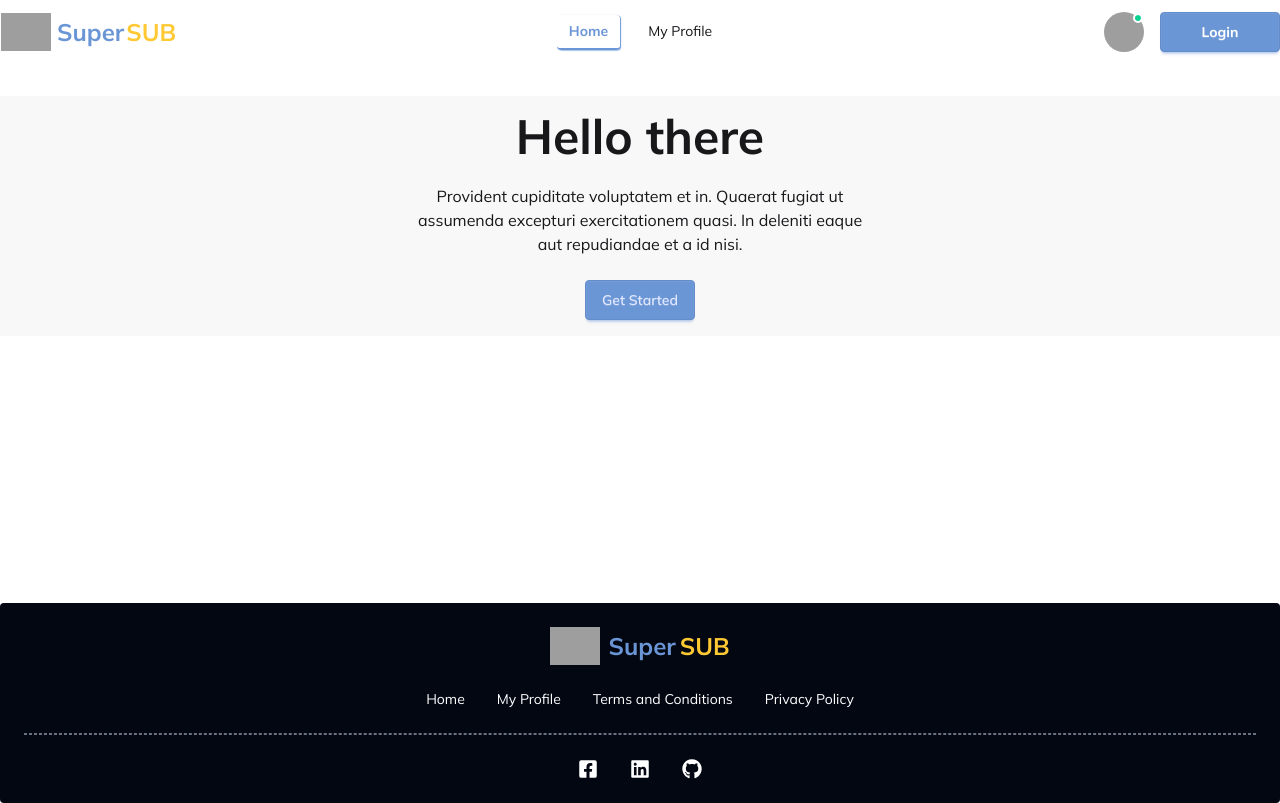
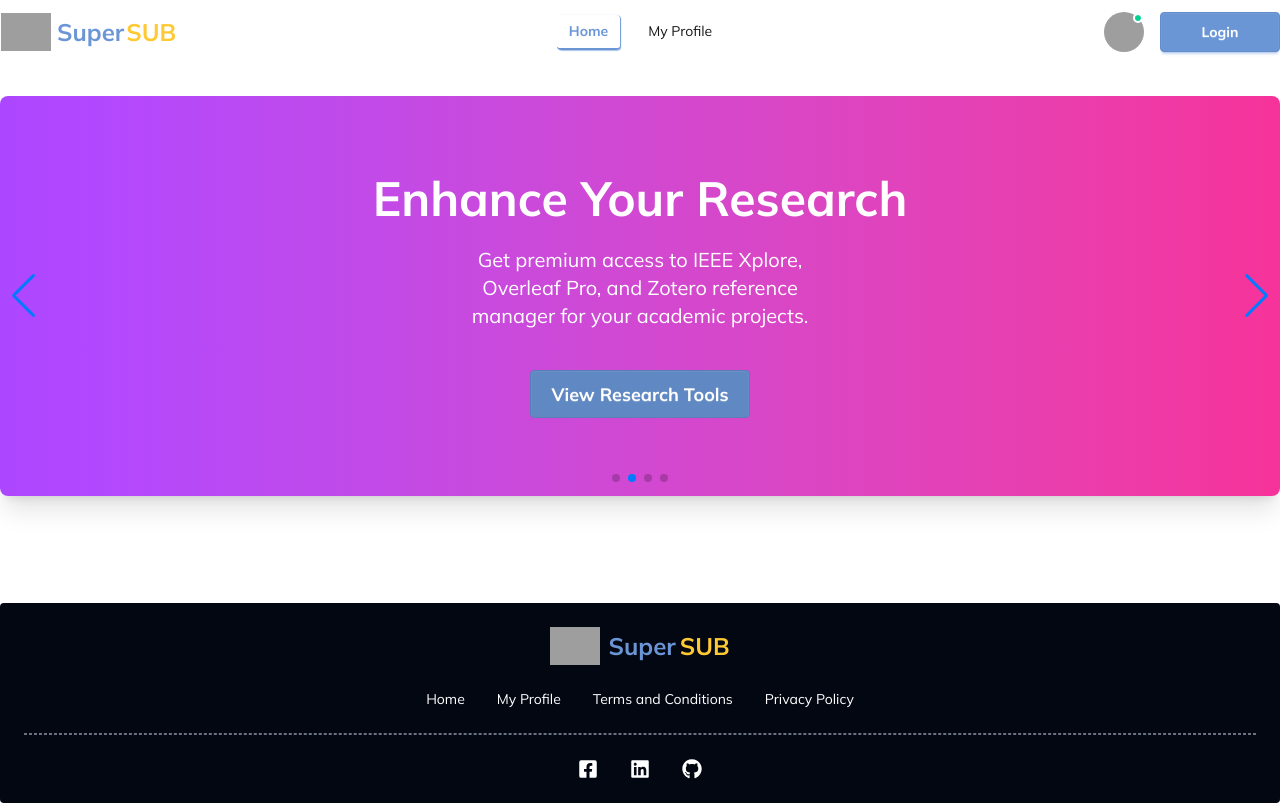
Before and after one commit to tamimMuntakim/SuperSUB---One-stop-Subscription-Services---Client, a React (Vite) app: page / in a window 1280 px wide. Built offline with nearby package versions, Linux system fonts and the light colour scheme; grey boxes are pictures that could not be loaded.

Commit message:
sliders added

```diff
--- a/src/components/Sliders.jsx
+++ b/src/components/Sliders.jsx
@@ -1,42 +1,70 @@
 import React from 'react';
-import { Navigation, Pagination, Scrollbar, A11y } from 'swiper/modules';
-
+import { Navigation, Pagination, Scrollbar, Autoplay } from 'swiper/modules';
 import { Swiper, SwiperSlide } from 'swiper/react';
-
-// Import Swiper styles
 import 'swiper/css';
 import 'swiper/css/navigation';
 import 'swiper/css/pagination';
-import 'swiper/css/scrollbar';
+import 'swiper/css/autoplay';
 
 const Sliders = () => {
+    const slides = [
+        {
+            title: "Master Engineering Software",
+            description: "Access professional tools like SolidWorks, MATLAB, and ANSYS with our comprehensive subscription plans.",
+            bgColor: "bg-gradient-to-r from-blue-500 to-indigo-600",
+            buttonText: "Explore Software",
+            buttonLink: "/software"
+        },
+        {
+            title: "Enhance Your Research",
+            description: "Get premium access to IEEE Xplore, Overleaf Pro, and Zotero reference manager for your academic projects.",
+            bgColor: "bg-gradient-to-r from-purple-500 to-pink-500",
+            buttonText: "View Research Tools",
+            buttonLink: "/research"
+        },
+        {
+            title: "Develop Like a Pro",
+            description: "JetBrains IDEs, GitHub Copilot, and Docker - everything you need for professional-grade development.",
+            bgColor: "bg-gradient-to-r from-green-500 to-teal-600",
+            buttonText: "See Dev Tools",
+            buttonLink: "/development"
+        },
+        {
+            title: "Data Science Made Easy",
+            description: "JupyterLab Pro, Tableau, and Kaggle datasets to power your data analysis and machine learning projects.",
+            bgColor: "bg-gradient-to-r from-orange-500 to-red-500",
+            buttonText: "Discover Data Tools",
+            buttonLink: "/data-science"
+        }
+    ];
+
     return (
-        <div style={{ position: 'relative', width: '100%', height: '100%' }}>
+        <div className="w-full h-full relative">
             <Swiper
-                // install Swiper modules
-                modules={[Navigation, Pagination, Scrollbar, A11y]}
-                spaceBetween={50}
+                modules={[Navigation, Pagination, Autoplay]}
+                spaceBetween={0}
                 slidesPerView={1}
                 navigation
-                // pagination={{ clickable: true }}
-                scrollbar={{ draggable: true }}
-                // onSwiper={(swiper) => console.log(swiper)}
-                // onSlideChange={() => console.log('slide change')}
+                pagination={{ clickable: true }}
+                autoplay={{ delay: 5000 }}
+                loop={true}
+                className="rounded-lg shadow-xl"
             >
-                <SwiperSlide>
-                    <div className="hero bg-base-200">
-                        <div className="hero-content text-center">
-                            <div className="max-w-md">
-                                <h1 className="text-5xl font-bold">Hello there</h1>
-                                <p className="py-6">
-                                    Provident cupiditate voluptatem et in. Quaerat fugiat ut assumenda excepturi exercitationem
-                                    quasi. In deleniti eaque aut repudiandae et a id nisi.
-                                </p>
-                                <button className="btn btn-primary">Get Started</button>
+                {slides.map((slide, index) => (
+                    <SwiperSlide key={index}>
+                        <div className={`hero min-h-[320px] md:min-h-[400px] ${slide.bgColor} text-white`}>
+                            <div className="hero-content text-center">
+                                <div className="max-w-2xl flex flex-col justify-center items-center gap-3 md:gap-6">
+                                    <h1 className="text-2xl md:text-5xl font-bold">{slide.title}</h1>
+                                    <p className="text-sm md:text-xl w-[60%]">{slide.description}</p>
+                                    <button className="mt-4 btn btn-primary btn-active text-white btn-sm md:btn-lg md:font-bold md:w-auto">
+                                        {slide.buttonText}
+                                    </button>
+                                </div>
                             </div>
                         </div>
-                    </div>
-                </SwiperSlide>
+                    </SwiperSlide>
+                ))}
             </Swiper>
         </div>
     );
```
